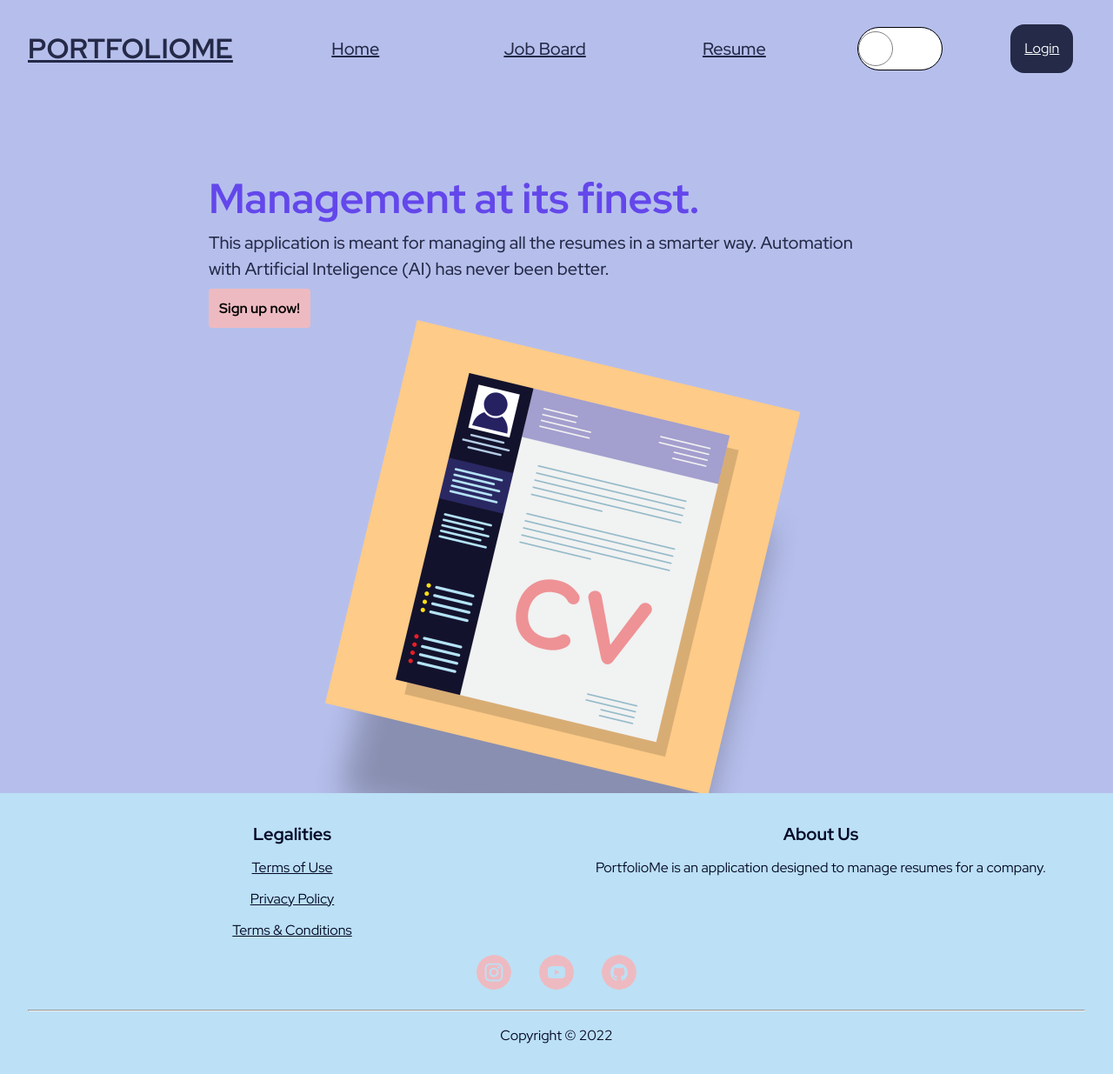
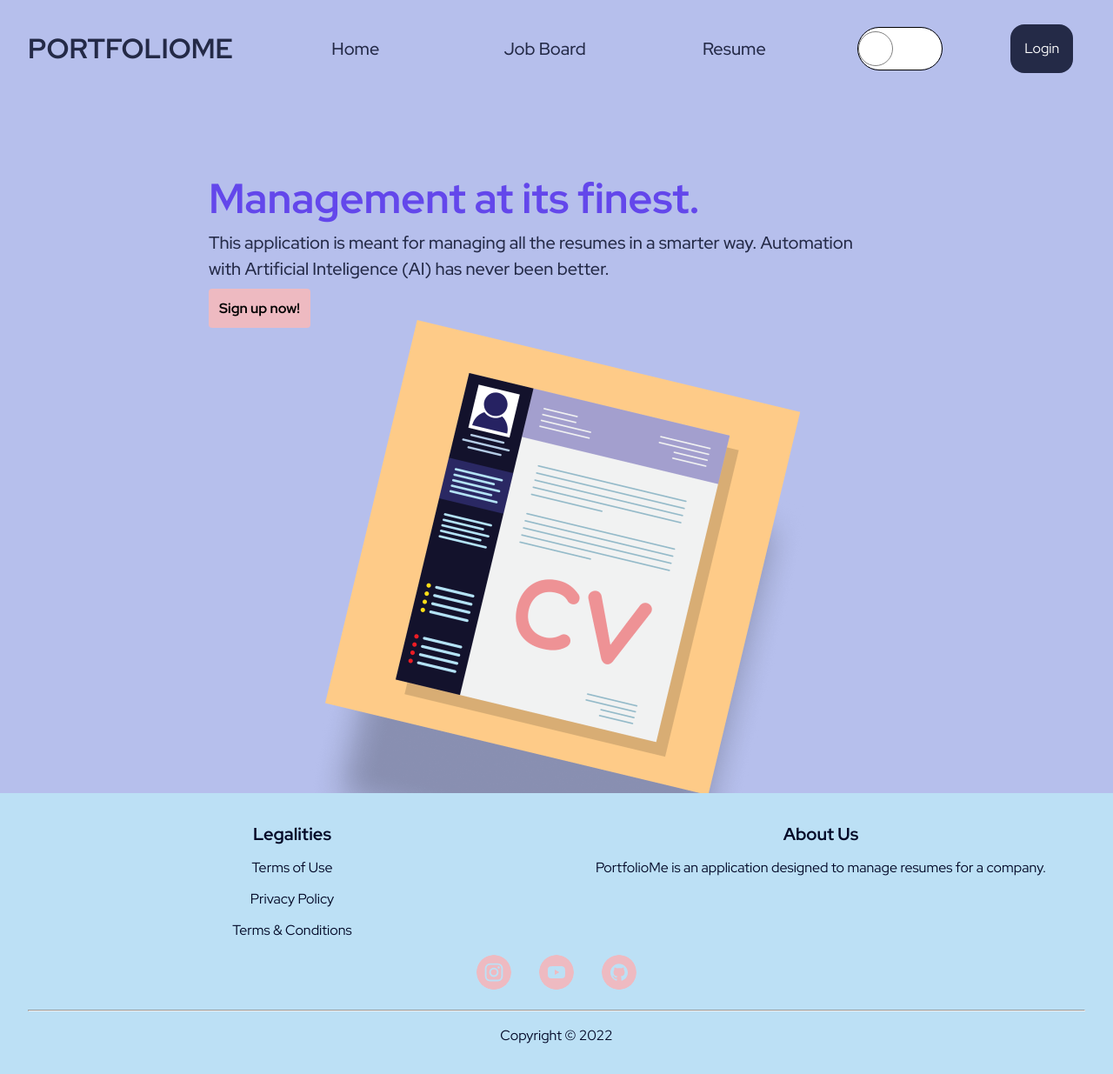
Before and after one commit to Arisch24/PortfolioMe, a Flask app: page / in a window 1280 px wide. Shown: the whole page at 87% size. Run offline with Flask 2, Linux system fonts and the light colour scheme; some libraries are stand-ins or nearby versions.

Commit message:
Changed a tag style to reset.css file

```diff
--- a/PortfolioMe/static/css/layout/base_form.css
+++ b/PortfolioMe/static/css/layout/base_form.css
@@ -55,10 +55,6 @@ div[class$='header'] p,
     color: red;
 }
 
-a:hover {
-    text-decoration: underline;
-}
-
 /* For toggle password functionality in forms */
 .toggle-password {
     position: absolute;
--- a/PortfolioMe/static/css/layout/reset.css
+++ b/PortfolioMe/static/css/layout/reset.css
@@ -45,6 +45,14 @@ body {
 ul {
     list-style: none;
     padding-inline-start: 0;
+}
+
+a {
+    text-decoration: none;
+}
+
+a:hover {
+    text-decoration: underline;
 }
 
 input[type='text'] {
@@ -106,6 +114,10 @@ input[type='submit'] {
     color: hsl(0, 100%, 50%, 0.85);
 }
 
+.alert.warning {
+    background-color: hsl(var(--yellow));
+}
+
 @keyframes slide {
     0% {
         top: -10rem;
```
